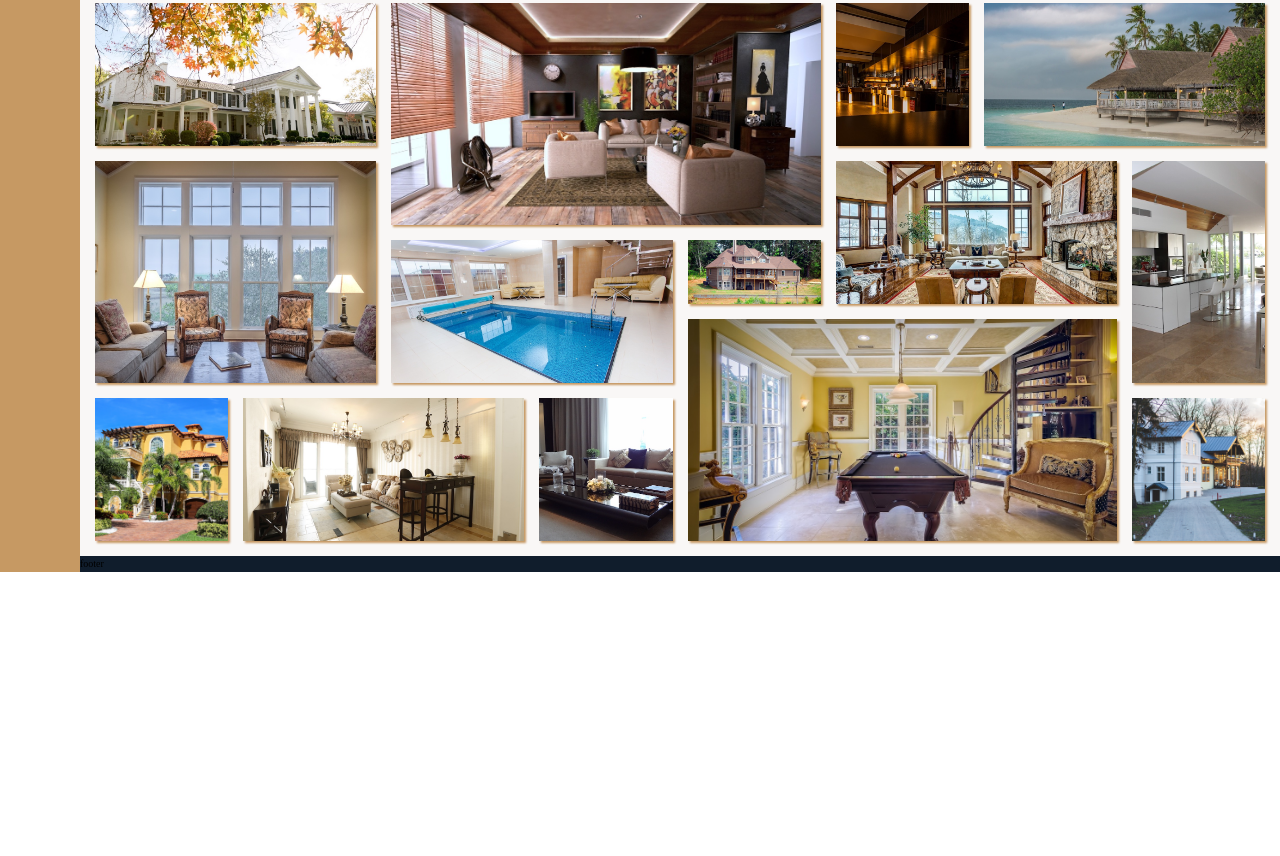
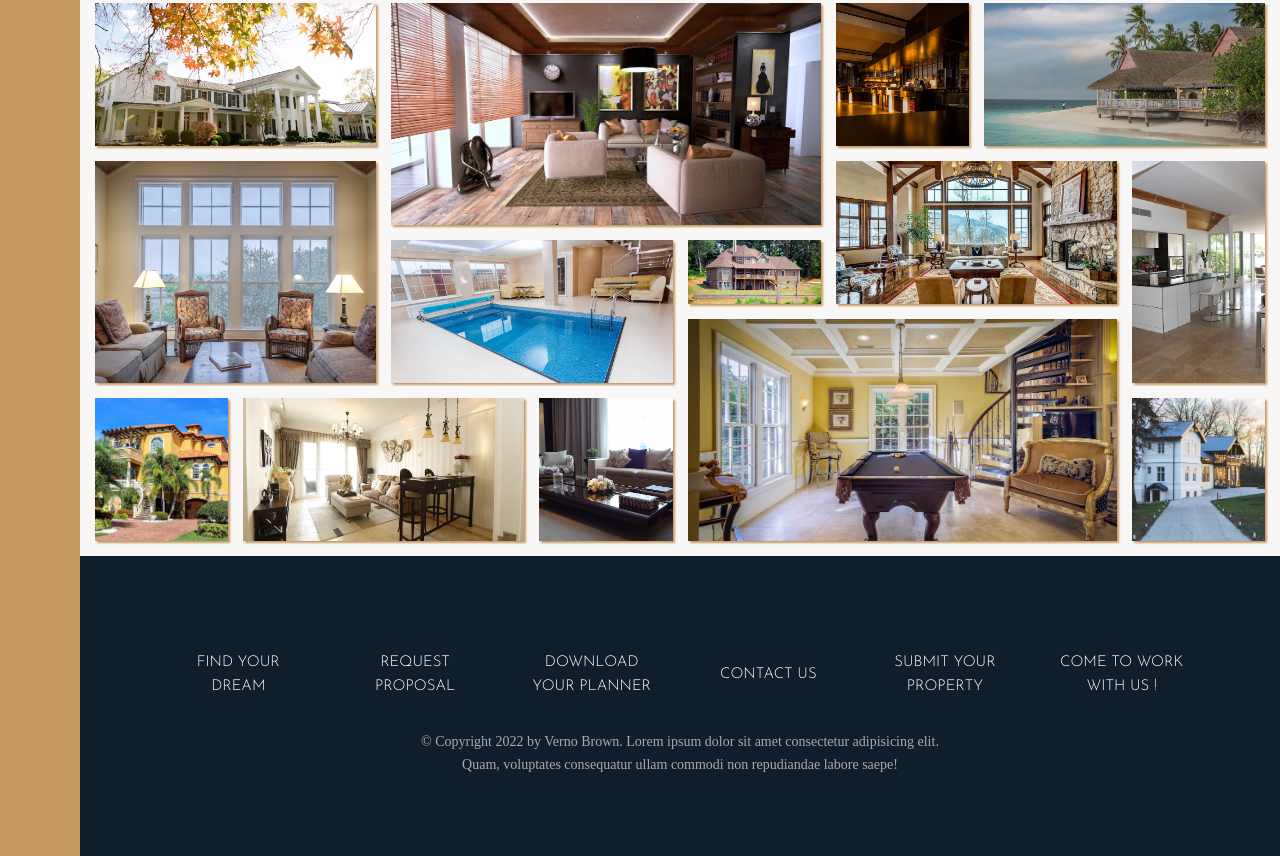
Before and after one commit to VernoB/tourcompany, a website: page index.html in a window 1280 px wide. Shown: the part 3109-3965 px from the top of the page. Before the commit the page ends 3681 px from the top, so only its background shows below. Drawn offline with Linux system fonts and the light colour scheme.

Commit message:
Footer done, :)))))) still 3 steps GOD BLESS!

```diff
--- a/index.html
+++ b/index.html
@@ -415,80 +415,23 @@
           class="gallery__img"
         />
       </figure>
-
-      <!-- </figure>
-
-      <figure class="gallery__item--3">
-        <img
-          src="./img/gal-3.jpeg"
-          alt="image gallery 3"
-          class="gallery__img"
-        />
-      </figure>
-      <figure class="gallery__item--4">
-        <img
-          src="./img/gal-4.jpeg"
-          alt="image gallery 4"
-          class="gallery__img"
-        />
-      </figure>
-      <figure class="gallery__item--5">
-        <img
-          src="./img/gal-5.jpeg"
-          alt="image gallery 5"
-          class="gallery__img"
-        />
-      </figure>
-      <figure class="gallery__item--6">
-        <img
-          src="./img/gal-6.jpeg"
-          alt="image gallery 6"
-          class="gallery__img"
-        />
-      </figure>
-      <figure class="gallery__item--7">
-        <img
-          src="./img/gal-7.jpeg"
-          alt="image gallery 7"
-          class="gallery__img"
-        />
-      </figure>
-      <figure class="gallery__item--8">
-        <img
-          src="./img/gal-8.jpeg"
-          alt="image gallery 8"
-          class="gallery__img"
-        />
-      </figure>
-      <figure class="gallery__item--9">
-        <img
-          src="./img/gal-9.jpeg"
-          alt="image gallery 9"
-          class="gallery__img"
-        />
-      </figure>
-      <figure class="gallery__item--10">
-        <img
-          src="./img/gal-10.jpeg"
-          alt="image gallery 10"
-          class="gallery__img"
-        />
-      </figure>
-      <figure class="gallery__item--11">
-        <img
-          src="./img/gal-11.jpeg"
-          alt="image gallery 11"
-          class="gallery__img"
-        />
-      </figure>
-      <figure class="gallery__item--12">
-        <img
-          src="./img/gal-12.jpeg"
-          alt="image gallery 12"
-          class="gallery__img"
-        />
-      </figure> -->
     </section>
-    <footer class="footer">footer</footer>
+    <footer class="footer">
+      <ul class="footer__nav">
+        <li><a class="footer__nav__item" href="#">Find your dream</a></li>
+        <li><a class="footer__nav__item" href="#">Request proposal</a></li>
+        <li><a class="footer__nav__item" href="#">Download your planner</a></li>
+        <li><a class="footer__nav__item" href="#">Contact us</a></li>
+        <li><a class="footer__nav__item" href="#">Submit your property</a></li>
+        <li>
+          <a class="footer__nav__item" href="#">Come to work with us !</a>
+        </li>
+      </ul>
+      <p class="copyright">
+        &copy; Copyright 2022 by Verno Brown. Lorem ipsum dolor sit amet
+        consectetur adipisicing elit. Quam, voluptates consequatur ullam commodi
+        non repudiandae labore saepe!
+      </p>
+    </footer>
   </body>
 </html>
--- a/sass/_footer.scss
+++ b/sass/_footer.scss
@@ -1,4 +1,46 @@
 .footer {
   background-color: $color-secondary;
   grid-column: full-start / full-end;
+  color: $color-grey-light-1;
+  padding: 8rem;
+
+  &__nav {
+    list-style: none;
+
+    display: grid;
+    grid-template-columns: repeat(auto-fit, minmax(15rem, 1fr));
+    gap: 2rem;
+    align-items: center;
+
+    &__item {
+      &:link,
+      &:visited {
+        font-family: $font-display;
+        font-size: 1.5rem;
+        color: #fff;
+        text-decoration: none;
+        padding: 1.5rem;
+        text-align: center;
+        display: block;
+        text-transform: uppercase;
+      }
+
+      &:hover,
+      &:active {
+        background-color: rgba(#fff, 0.5);
+        transform: translateY(-3px);
+        transition: all 0.2s;
+      }
+    }
+  }
+
+  .copyright {
+    margin-top: 1.7rem;
+    color: $color-grey-light-2;
+    font-size: 1.4rem;
+    text-align: center;
+    width: 50%;
+    margin-left: auto;
+    margin-right: auto;
+  }
 }
```
Also changed, not shown: css/style.css.
